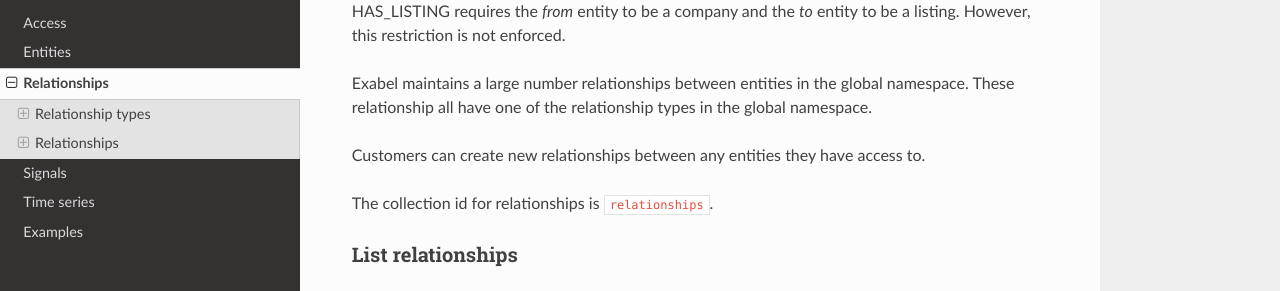
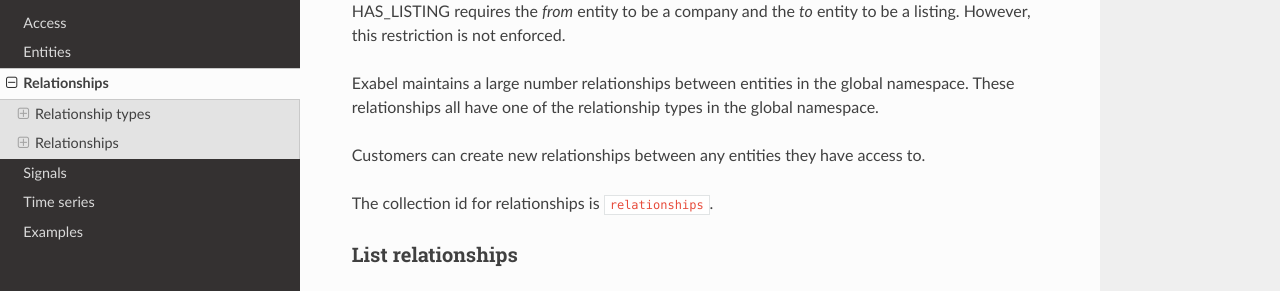
Before and after one commit to Exabel/api, a Sphinx documentation site: the page built from exabel/api/data/doc/relationships.rst, in a window 1280 px wide and 900 px high, scrolled down 2554 px. Shown: the part 184-475 px from the top of the window. Built offline with Sphinx 7.4.7 and the Read the Docs theme 2.0.0, drawn with Linux system fonts in a browser that asks for light colours; formulas are drawn with MathJax 3.

```diff
--- a/exabel/api/data/doc/entities.rst
+++ b/exabel/api/data/doc/entities.rst
@@ -25,6 +25,9 @@ The available entity types provided by Exabel are the following:
       - no
     * - country
       - ``entityTypes/country``
+      - no
+    * - currency
+      - ``entityTypes/currency``
       - no
     * - listing
       - ``entityTypes/listing``
@@ -166,7 +169,7 @@ Lists all entities of a given entity type.
 
 ..  http:example:: curl wget python-requests
 
-    GET /v1/entityTypes/brand HTTP/1.1
+    GET /v1/entityTypes/brand/entities HTTP/1.1
     Host: data.api.exabel.com
     Accept: application/json
     X-Api-Key: API_KEY_GOES_HERE
--- a/exabel/api/data/doc/relationships.rst
+++ b/exabel/api/data/doc/relationships.rst
@@ -216,7 +216,7 @@ HAS_LISTING requires the `from` entity to be a company and the `to` entity to be
 this restriction is not enforced.
 
 Exabel maintains a large number relationships between entities in the global namespace. These
-relationship all have one of the relationship types in the global namespace.
+relationships all have one of the relationship types in the global namespace.
 
 Customers can create new relationships between any entities they have access to.
 
--- a/exabel/api/data/doc/signals.rst
+++ b/exabel/api/data/doc/signals.rst
@@ -110,7 +110,7 @@ Create signal
     :resjson string description: Signal description.
     :resjson string downsamplingMethod: The default downsampling method to use when this signal is re-sampled into
         larger intervals. When two or more values in an interval needs to be aggregated into a single value, specifies
-        how they are combined. One of ``MEAN``, ``FIRST``, ``LAST``, ``SUM``, ``MIN``, ``MAX``.
+        how they are combined. One of ``MEAN``, ``FIRST``, ``LAST``, ``SUM``, ``MIN``, ``MAX`` (required).
 
 ..  http:example:: curl wget python-requests
 
```
